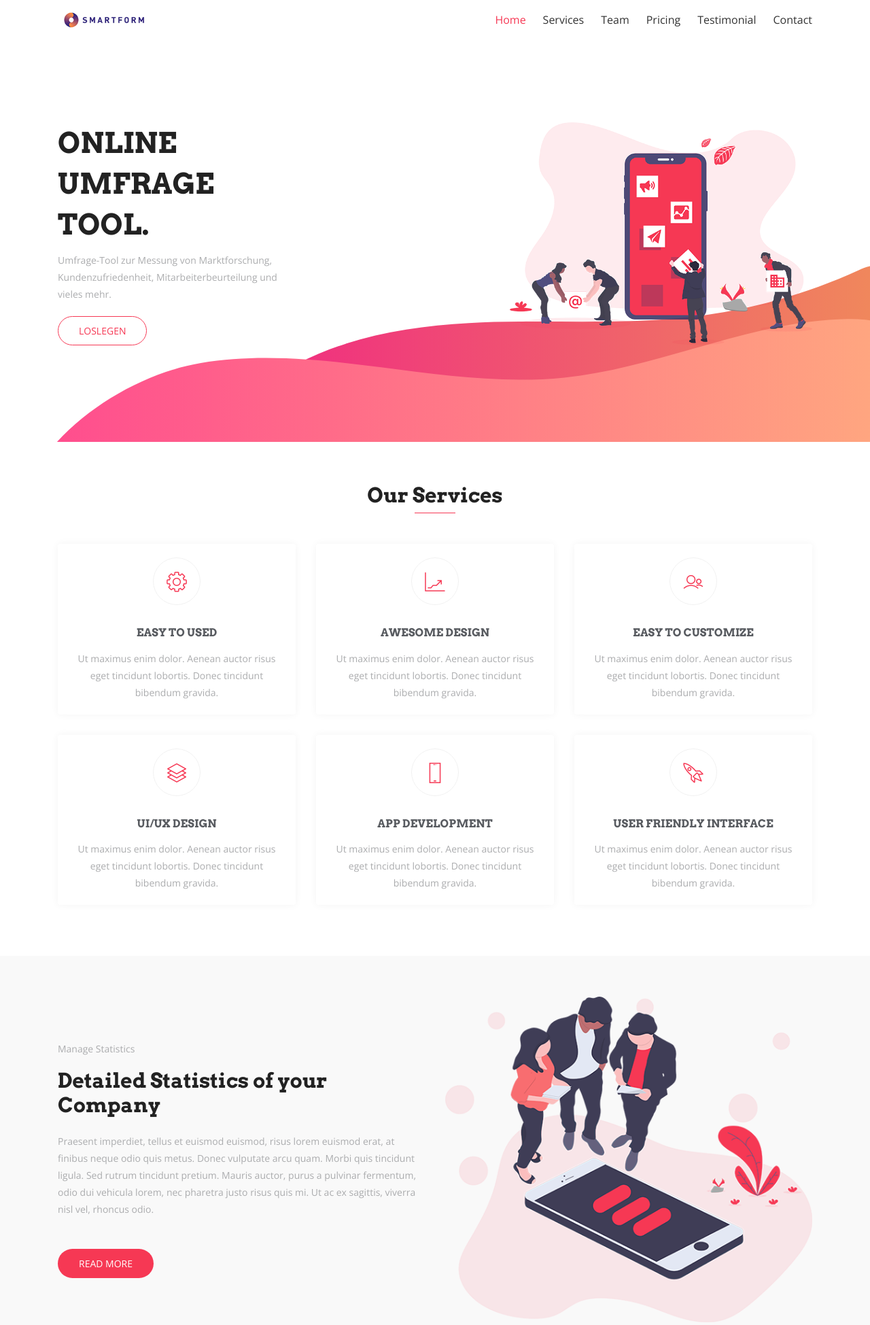
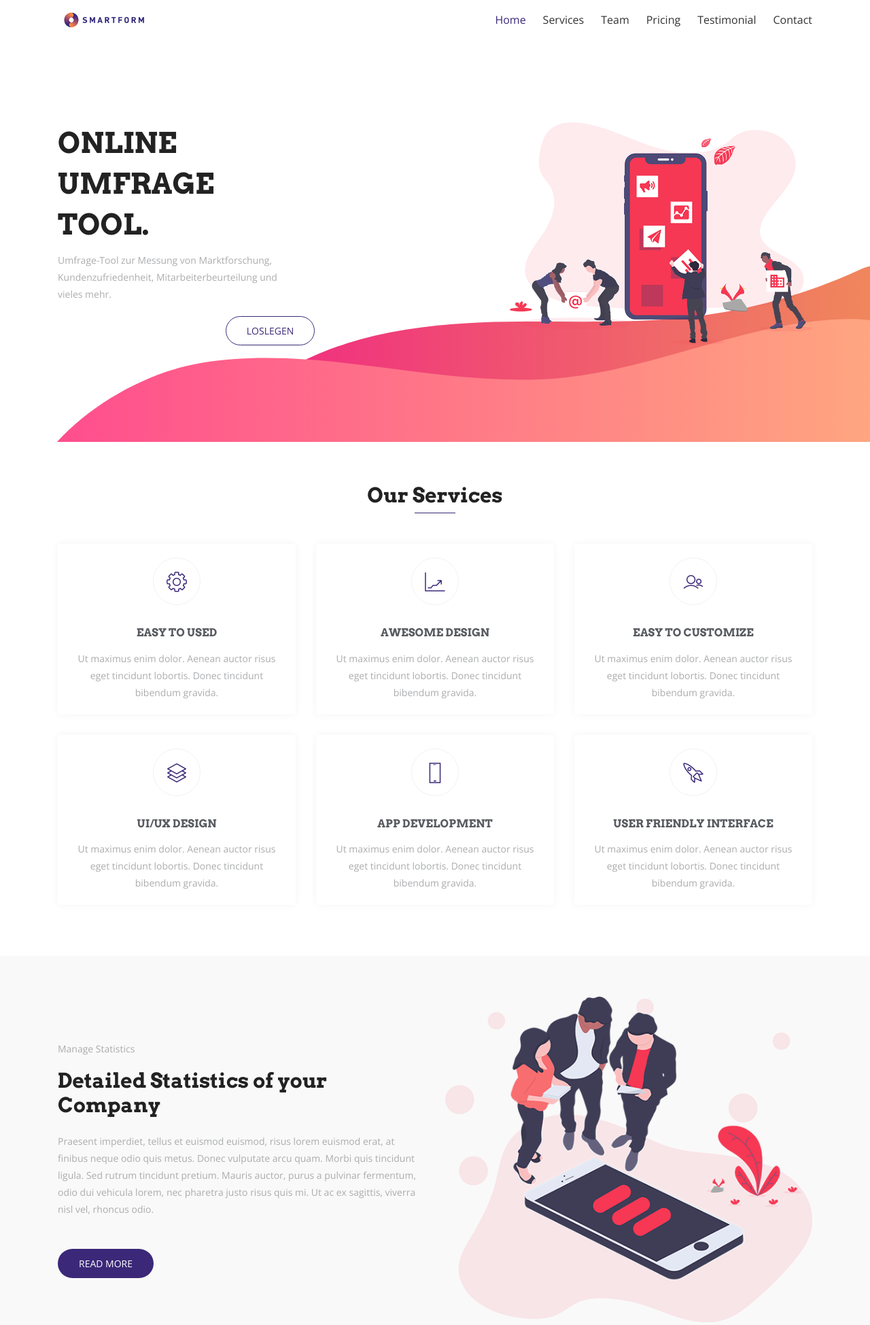
Before and after one commit to pxcemaker/SmartForms, a PHP site: page / in a window 1280 px wide. Shown: the top 1949 px of the page at 68% size. Run offline with PHP 8.4, Linux system fonts and the light colour scheme; some web fonts are replaced.

Commit message:
Button verschieben

```diff
--- a/fusion-opl/assets/css/main.css
+++ b/fusion-opl/assets/css/main.css
@@ -146,7 +146,7 @@ a:not([href]):not([tabindex]) {
   margin: 0 auto 30px;
   position: relative;
   width: 60px;
-  background-color: #F63854;
+  background-color: #3b2878;
 }
 
 .padding-none {
@@ -188,16 +188,16 @@ a:not([href]):not([tabindex]) {
 }
 
 .btn-common {
-  background-color: #F63854;
+  background-color: #3b2878;
   position: relative;
   z-index: 1;
   text-transform: uppercase;
 }
 
 .btn-common:hover {
-  color: #F63854;
+  color: #3b2878;
   background: transparent;
-  border: 1px dotted #F63854;
+  border: 1px dotted #3b2878;
   box-shadow: 0 6px 22px rgba(0, 0, 0, 0.1);
   transition: all .2s ease-in-out;
   -moz-transition: all .2s ease-in-out;
@@ -205,23 +205,23 @@ a:not([href]):not([tabindex]) {
 }
 
 .btn-border {
-  color: #F63854;
+  color: #3b2878;
   background-color: transparent;
-  border: 1px solid #F63854;
+  border: 1px solid #3b2878;
   border-radius: 30px;
   text-transform: uppercase;
 }
 
 .btn-border:hover {
   color: #fff;
-  border-color: #F63854;
-  background-color: #F63854;
+  border-color: #3b2878;
+  background-color: #3b2878;
 }
 
 .btn-border:focus {
   color: #fff;
-  border-color: #F63854;
-  background-color: #F63854;
+  border-color: #3b2878;
+  background-color: #3b2878;
 }
 
 .btn-lg {
@@ -503,7 +503,7 @@ hr {
 
 .services-item .icon i {
   font-size: 30px;
-  color: #F63854;
+  color: #3b2878;
   line-height: 70px;
   transition: all 0.3s ease-in-out 0s;
   -moz-transition: all 0.3s ease-in-out 0s;
@@ -661,7 +661,7 @@ hr {
 }
 
 .navbar-expand-md .navbar-nav .nav-link:before {
-  background-color: #F63854;
+  background-color: #3b2878;
   content: '';
   display: block;
   height: 2px;
@@ -688,14 +688,14 @@ hr {
 .navbar-expand-md .navbar-nav .nav-link.active,
 .navbar-expand-md .navbar-nav .nav-link.open,
 .navbar-expand-md .navbar-nav .open > .nav-link {
-  color: #F63854 !important;
+  color: #3b2878 !important;
   width: 100%;
 }
 
 .navbar-expand-md .navbar-nav .nav-link:hover,
 .navbar-expand-md .navbar-nav .nav-link:hover::before,
 .navbar-expand-md .navbar-nav .nav-link:focus {
-  color: #F63854;
+  color: #3b2878;
   width: 100%;
   transition: width 1s;
   -webkit-transition: width 1s;
@@ -829,6 +829,9 @@ hr {
 #hero-area .contents .header-button {
   margin-top: 20px;
   color: #222222;
+  /*Anpassung*/
+  display: flex;
+  justify-content: center;
 }
 
 #hero-area .contents .header-button .btn {
@@ -1479,3 +1482,12 @@ textarea {
 .social-icon .google:hover {
   background: #CE332A;
 }
+
+/* ==========================================================================
+   Eigene Anpassungen
+   ========================================================================== */
+
+
+#start-btn {
+
+}
--- a/fusion-opl/index.html
+++ b/fusion-opl/index.html
@@ -82,7 +82,7 @@
                 <h2 class="head-title">ONLINE <br>UMFRAGE <br>TOOL.</h2>
                 <p>Umfrage-Tool zur Messung von Marktforschung, <br>Kundenzufriedenheit, Mitarbeiterbeurteilung und <br>vieles mehr.</p>
                 <div class="header-button">
-                  <a href="#" class="btn btn-border video-popup">LOSLEGEN</i></a>
+                  <a href="#" class="btn btn-border" id="start-btn">LOSLEGEN</i></a>
                 </div>
               </div>
             </div>
```
Also changed, not shown: other parts of fusion-opl/assets/css/main.css (+31 -31 lines).
